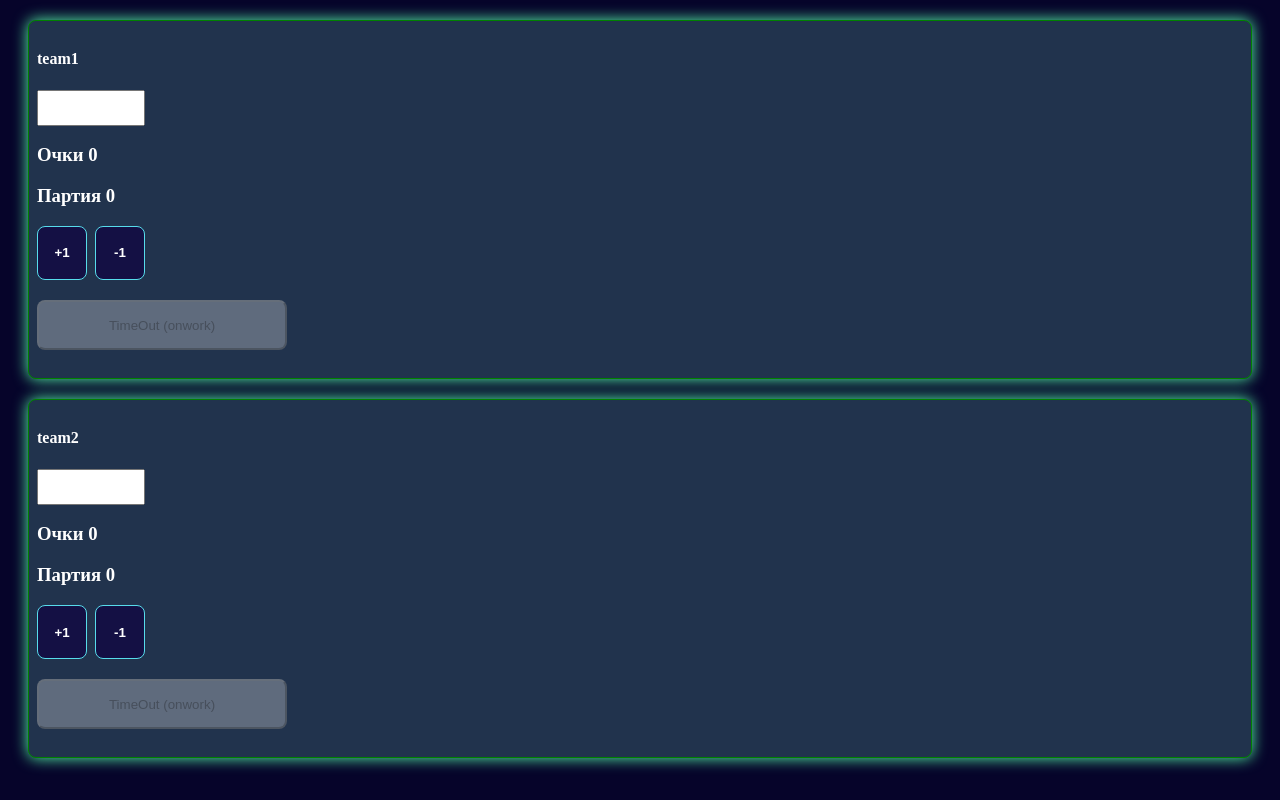
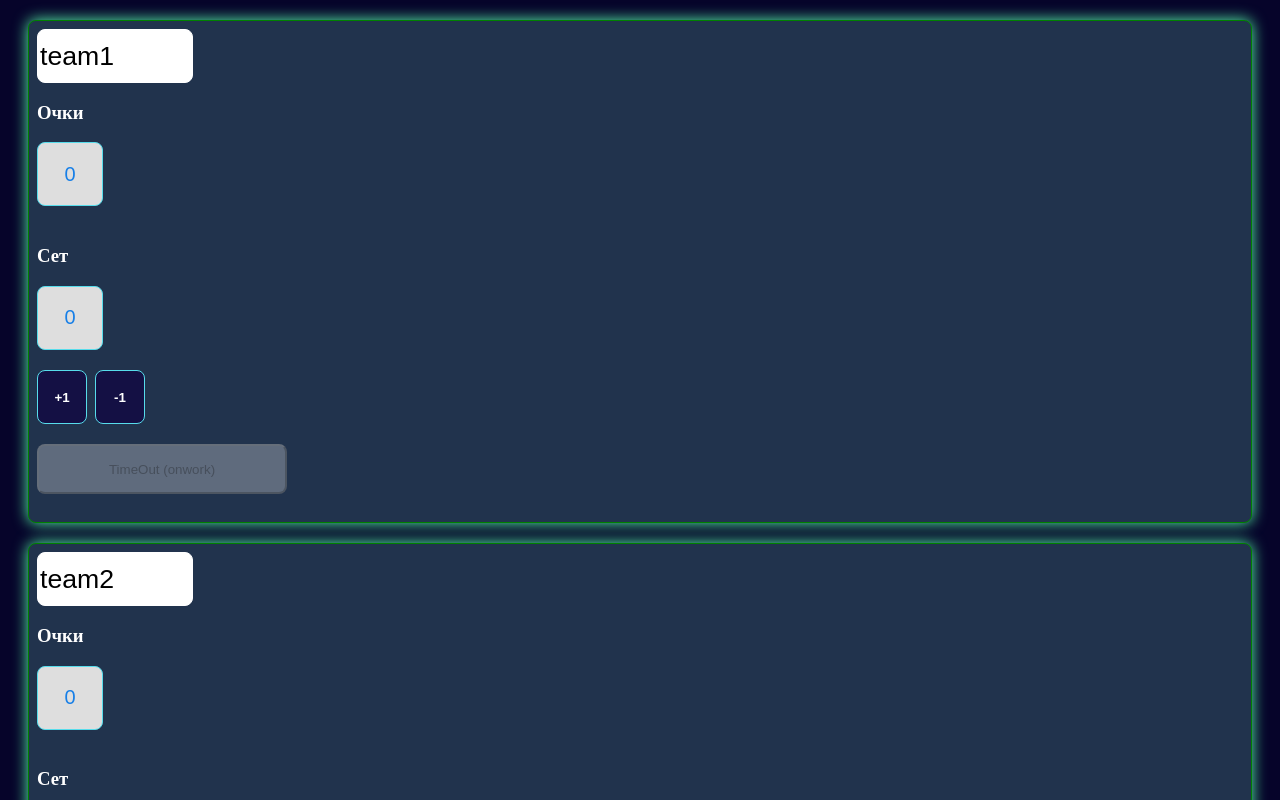
Before and after one commit to VincentVlad/app-zpbv-score, a Vue app: page / in a window 1280 px wide. Shown: the top 800 px of the page. Built offline with nearby package versions, Linux system fonts and the light colour scheme; no server answers.

Commit message:
Update Counter logic

```diff
--- a/src/App.vue
+++ b/src/App.vue
@@ -1,12 +1,13 @@
 <template>
     <div class="post" v-for="team in localData" :key="team.id">
-        <h4>{{team.name}}</h4>
-        <input class="padding" placeholder="">
-        <h3 class="padding">Очки {{team.point}}</h3>
-        <h3 class="padding">Партия {{team.sets}}</h3>
+        <input class="padding input" v-on:change="updateData(team.id)" v-model="team.name" placeholder="">
+        <h3>Очки</h3>
+        <input class="padding btn-score" v-on:change="updateData(team.id)" v-model="team.point">
+        <h3>Сет</h3>
+        <input class="padding btn-score" v-on:change="updateData(team.id)" v-model="team.sets">
         <div>
-            <button v-on:click="increase(team.id), updatePoint(team.id)" class="btn"><h4>+1</h4></button>
-            <button v-on:click="minusPoint(team.id)" class="btn"><h4>-1</h4></button>
+            <button v-on:click="increase(team.id), updateData(team.id)" class="btn"><h4>+1</h4></button>
+            <button v-on:click="decrease(team.id), checkZero(team.id), updateData(team.id)" class="btn"><h4>-1</h4></button>
         </div>
         <button disabled class="time-out">TimeOut (onwork)</button>
         </div>
@@ -44,8 +45,26 @@ const API_URL = "http://192.168.0.33:3000/teams";
              })
                 },
 
+                decrease(id) {
+             this.localData = this.localData.map(team => {
+                if (team.id === id) {
+                team.point--;
+            }
+                return team
+             })
+                },
 
-            async updatePoint(id) {
+                checkZero() {
+                    this.localData = this.localData.map(team => {
+                        if (team.point === -1) {
+                            team.point = 0;
+                        }
+                        return team
+                    })
+                },
+
+
+            async updateData(id) {
             try {
                 let data = JSON.parse(JSON.stringify(this.localData))
 
@@ -80,10 +99,14 @@ body {
     box-shadow: 0px 0px 15px rgb(90, 255, 170);
 }
 
-.post input {
-    width: 100px;
-    height: 30px;
+.input {
+    width: 150px;
+    height: 50px;
+    font-size: 20pt;
+    border-radius: 8px;
+    border: 0.5px solid white;
 }
+
 
 .padding {
 margin-right: 8px;
@@ -97,6 +120,19 @@ margin-right: 8px;
     margin-bottom: 20px;
     color: rgb(86, 152, 217);
     margin-right: 8px;
+}
+
+.btn-score {
+    width: 60px;
+    height: 60px;
+    font-size: 20px;
+    background-color: rgb(222, 222, 222);
+    border:1px solid rgb(87, 220, 235);
+    border-radius: 8px;
+    margin-bottom: 20px;
+    color: rgb(23, 127, 231);
+    margin-right: 8px;
+    text-align: center;
 }
 
 .time-out {
--- a/src/db.json
+++ b/src/db.json
@@ -21,7 +21,7 @@
       "rating": 0,
       "on_serve": 0,
       "sets": 0,
-      "point": 9,
+      "point": 5,
       "time_out": false,
       "attacks": 0,
       "kills": 0,
```
